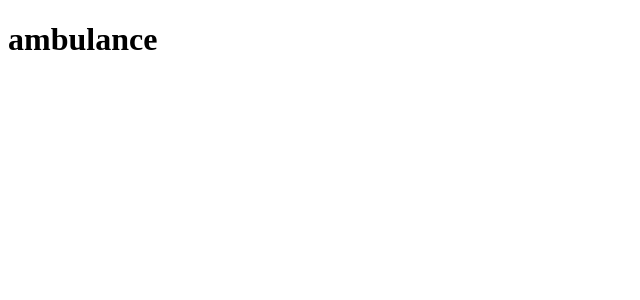
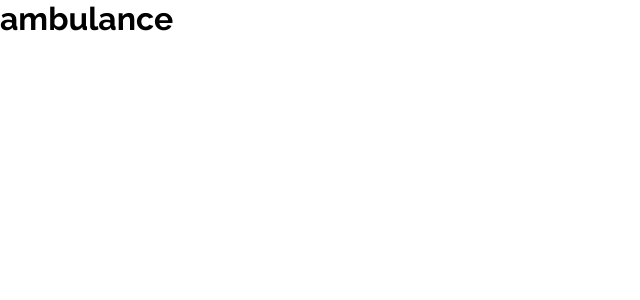
Before and after one commit to polskikh01/AmbulanceFE, an Angular app: page / in a window 1280 px wide. Shown: the top 300 px of the page, without its empty margins (0-640 px from the left). Built offline with nearby package versions, Linux system fonts and the light colour scheme.

Commit message:
add all color + normalize css

```diff
--- a/src/app/app.component.scss
+++ b/src/app/app.component.scss
@@ -0,0 +1 @@
+@import "../assets/styles/color";
--- /dev/null
+++ b/src/assets/styles/color.scss
@@ -0,0 +1,12 @@
+$black: #000000;
+
+$white: #FFFFFF;
+$white-dirty: #FAFBFD;
+
+$orange: #EC5863;
+
+$grey-light: #B0B0B0;
+$grey: #616161;
+
+$blue: #587EEC;
+$blue-light: #4285F4;
--- a/src/index.html
+++ b/src/index.html
@@ -5,6 +5,9 @@
   <title>Ambulance</title>
   <base href="/">
   <meta name="viewport" content="width=device-width, initial-scale=1">
+  <link rel="preconnect" href="https://fonts.googleapis.com">
+  <link rel="preconnect" href="https://fonts.gstatic.com" crossorigin>
+  <link href="https://fonts.googleapis.com/css2?family=Raleway:ital,wght@0,100;0,200;0,300;0,400;0,500;0,600;0,700;0,800;0,900;1,100;1,200;1,300;1,400;1,500;1,600;1,700;1,800;1,900&display=swap" rel="stylesheet">
   <link rel="icon" type="image/x-icon" href="favicon.ico">
 </head>
 <body>
--- a/src/styles.scss
+++ b/src/styles.scss
@@ -0,0 +1,6 @@
+* {
+  box-sizing: border-box;
+  padding: 0;
+  margin: 0;
+  font-family: 'Raleway', sans-serif;
+}
```
Also changed, not shown: 1 other file (tests, documents, lock files or other folders).
